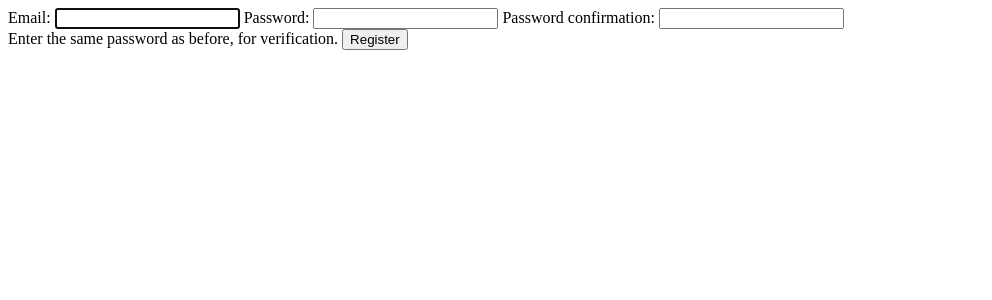
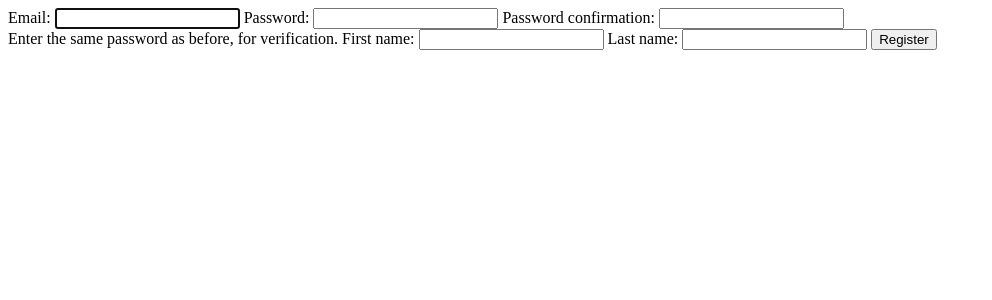
Before and after one commit to NikiDimov/gym_project, a Django app: page /accounts/register/ in a window 1280 px wide. Shown: the top 300 px of the page, without its empty margins (0-992 px from the left). Run offline with Django 4.2, Linux system fonts and the light colour scheme.

Commit message:
21.06.22

```diff
--- a/gym/gym/accounts/models.py
+++ b/gym/gym/accounts/models.py
@@ -20,3 +20,17 @@ class GymUser(AbstractBaseUser, PermissionsMixin):
     USERNAME_FIELD = 'email'
 
     objects = GymUserManager()
+
+
+class Profile(models.Model):
+    first_name = models.CharField(
+        max_length=25,
+    )
+    last_name = models.CharField(
+        max_length=25,
+    )
+    user = models.OneToOneField(
+        GymUser,
+        on_delete=models.CASCADE,
+        primary_key=True,
+    )
--- a/gym/gym/accounts/views.py
+++ b/gym/gym/accounts/views.py
@@ -1,3 +1,4 @@
+from django import forms
 from django.contrib.auth import login, get_user_model
 from django.contrib.auth.forms import UserCreationForm
 from django.contrib.auth.views import LoginView, LogoutView
@@ -5,13 +6,37 @@ from django.shortcuts import render
 from django.urls import reverse_lazy
 from django.views.generic import CreateView
 
+from gym.accounts.models import Profile
+
 UserModel = get_user_model()
 
 
 class UserRegistrationForm(UserCreationForm):
+    first_name = forms.CharField(max_length=25)
+    last_name = forms.CharField(max_length=25)
+
     class Meta:
         model = UserModel
         fields = ('email',)
+
+    def clean_first_name(self):
+        return self.cleaned_data['first_name']
+
+    def clean_last_name(self):
+        return self.cleaned_data['last_name']
+
+    def save(self, commit=True):
+        user = super().save(commit=commit)
+
+        profile = Profile(
+            first_name=self.cleaned_data['first_name'],
+            last_name=self.cleaned_data['last_name'],
+            user=user,
+        )
+        if commit:
+            profile.save()
+
+        return user
 
 
 class UserRegisterView(CreateView):
@@ -19,8 +44,8 @@ class UserRegisterView(CreateView):
     template_name = 'accounts/register.html'
     success_url = reverse_lazy('index')
 
-    def form_valid(self, *args, **kwargs):
-        result = super().form_valid(*args, **kwargs)
+    def form_valid(self, form):
+        result = super().form_valid(form)
         login(self.request, self.object)
         return result
 
--- a/gym/templates/accounts/register.html
+++ b/gym/templates/accounts/register.html
@@ -8,6 +8,7 @@
     <form action="{% url 'register' %}" method="post">
         {% csrf_token %}
         {{ form }}
+        {{ profile_form }}
         <button>Register</button>
     </form>
 </body>
```
Also changed, not shown: gym/gym/accounts/migrations/0002_profile.py (added).
